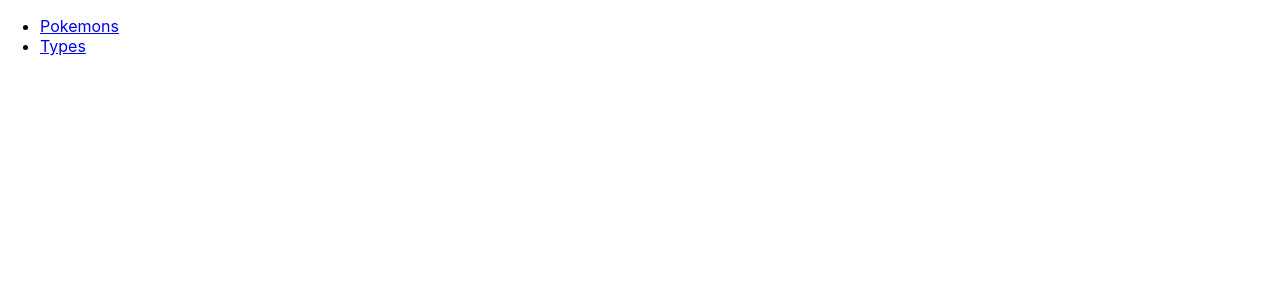
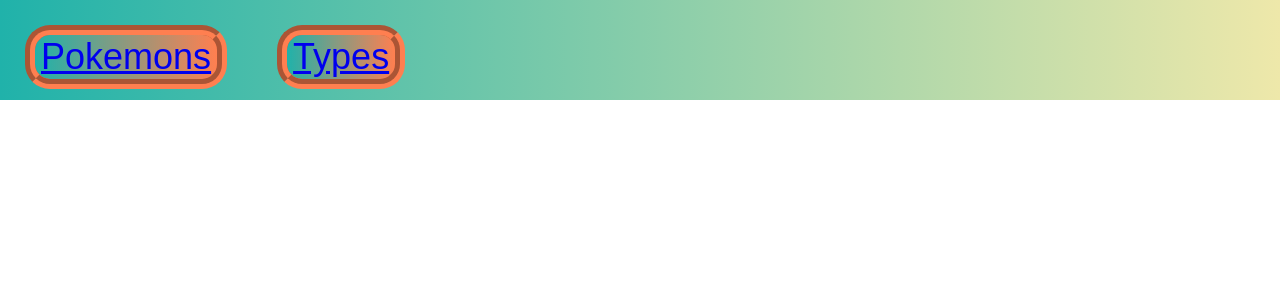
Before and after one commit to MiMi0001/codecool-reactomon, a React (Create React App) app: page / in a window 1280 px wide. Shown: the top 300 px of the page. Built offline with nearby package versions, Linux system fonts and the light colour scheme.

Commit message:
Styling /w React Styled Components

```diff
--- a/package.json
+++ b/package.json
@@ -14,6 +14,7 @@
     "react-router-dom": "^6.8.1",
     "react-scripts": "5.0.1",
     "sort-by": "^1.2.0",
+    "styled-components": "^5.3.6",
     "web-vitals": "^2.1.4"
   },
   "scripts": {
--- a/src/index.js
+++ b/src/index.js
@@ -1,16 +1,91 @@
 import React, {useState, useEffect} from 'react';
 import ReactDOM from 'react-dom/client';
 import './index.css';
-import App from './App';
 import reportWebVitals from './reportWebVitals';
 import axios from "axios";
 import {
     createBrowserRouter,
     RouterProvider,
 } from "react-router-dom";
-import { useRouteError } from "react-router-dom";
-import { Outlet, Link } from "react-router-dom";
-import { Form, useLoaderData } from "react-router-dom";
+import {useRouteError} from "react-router-dom";
+import {Outlet, Link} from "react-router-dom";
+import {Form, useLoaderData} from "react-router-dom";
+import styled from "styled-components";
+
+
+const MainDiv = styled.div`
+  background-image: linear-gradient(to left, burlywood, goldenrod);
+`
+
+const ContainerDiv = styled.div`
+  display: flex;
+  flex-wrap: wrap;
+  justify-content: space-around;
+  align-items: start;
+  height: 550px;
+`
+
+const CardDiv = styled.div`
+    background-image: linear-gradient(to left, palegoldenrod, lightseagreen);
+    border-radius: 25px;
+    background-color: mediumpurple;
+    color: wheat;
+    width: 150px;
+    height: 150px;
+    text-align: center;
+    font-size: 1.5em;
+    border-style: groove;
+    border-width: 7px;
+    border-color: goldenrod;
+    margin: 10px;
+`
+
+const NavDiv = styled.div`
+    background-image: linear-gradient(to left, palegoldenrod, lightseagreen);
+    font-size: 1.5em;
+    height: 100px;
+
+`
+
+const NavButton = styled.button`
+    background-image: linear-gradient(to left, coral, lightseagreen);
+    border-radius: 25px;
+    border-style: groove;
+    border-width: 10px;
+    border-color: coral;
+    color: white;
+    font-size: 1.5em;
+    margin: 25px;
+`
+
+async function pokemonListLoader() {
+    let response = await axios.get(`https://pokeapi.co/api/v2/pokemon`);
+    let pokemons = response.data['results'];
+
+    for (let i=0; i<pokemons.length; i++) {
+        let detailResponse = await axios.get(`https://pokeapi.co/api/v2/pokemon/${i + 1}`);
+        let detailData = detailResponse.data;
+        let image_url = detailData.sprites.front_default;
+        pokemons[i]["image"]=image_url;
+    }
+
+    return response.data['results'];
+}
+
+
+async function typeListLoader() {
+    let response = await axios.get("https://pokeapi.co/api/v2/type");
+    return await response.data['results'];
+
+}
+
+
+async function pokemonLoader({params}) {
+    let id = params.pokemonId;
+    let response = await axios.get(`https://pokeapi.co/api/v2/pokemon/${id}`);
+    return response.data;
+}
+
 
 function ErrorPage() {
     const error = useRouteError();
@@ -25,44 +100,30 @@
 }
 
 
-class PokemonApp extends React.Component {
-    render() {
+function PokemonApp() {
     return (
-            <div>
-                <div id ="nav">
-                    <NavBar />
+        <MainDiv>
+            <div id="nav">
+                <NavBar/>
             </div>
 
-                <div id = "content">
-                    <Outlet />
+            <div id="content">
+                <Outlet/>
             </div>
-            </div>
+        </MainDiv>
     )
-    }
 }
 
 
-class NavBar extends React.Component {
-    render() {
+function NavBar() {
     return (
-            <ul>
-                <li> <Link to={"/pokemons"}> Pokemons </Link> </li>
-                <li> <Link to={"/types"}> Types </Link></li>
-            </ul>
+        <NavDiv>
+            <NavButton> <Link to={"/pokemons"}> Pokemons </Link> </NavButton>
+            <NavButton> <Link to={"/types"}> Types </Link> </NavButton>
+        </NavDiv>
     );
 }
-}
 
-async function listLoader() {
-    let response = await axios.get(`https://pokeapi.co/api/v2/pokemon`);
-    return response.data['results'];
-}
-
-async function pokemonLoader({ params }){
-    let id = params.pokemonId;
-    let response = await axios.get(`https://pokeapi.co/api/v2/pokemon/${id}`);
-    return response.data;
-}
 
 function PokemonList() {
     // state = {
@@ -78,39 +139,30 @@
     // }
     let pokemons = useLoaderData();
     return (
-            <ul>
+        <ContainerDiv>
             {
                 pokemons.map((pokemon, index) =>
-                            <li key={index}> <Link to={`/pokemon/${index+1}`}> {pokemon.name} </Link> </li>
-                        )
+                    <CardDiv>
+                        <Link to={`/pokemon/${index + 1}`}> {pokemon.name} </Link>
+                        <img src={pokemon.image}/>
+                    </CardDiv>)
             }
-            </ul>
+        </ContainerDiv>
     )
 }
 
-class TypeList extends React.Component{
-    state = {
-        types : []
-    }
 
-    componentDidMount() {
-        axios.get("https://pokeapi.co/api/v2/type").then((response)=> {
-            let types = response.data['results'];
-            this.setState({types: types});
-        });
-    }
 
-    render() {
-        return(
+function TypeList() {
+    let types = useLoaderData();
+    return (
         <ul>
-                 {this.state.types
-                     .map((type, index)=>
+            {types.map((type, index) =>
                 <li key={index}> {type.name} </li>
             )
             }
         </ul>
     )
-    }
 }
 
 function PokemonDetail() {
@@ -128,25 +180,25 @@
     )
 }
 
-
 const router = createBrowserRouter([
     {
         path: "/",
-        element: <PokemonApp />,
-        errorElement: <ErrorPage />,
+        element: <PokemonApp/>,
+        errorElement: <ErrorPage/>,
         children: [
             {
                 path: "/pokemons",
-                element: <PokemonList />,
-                loader: listLoader
+                element: <PokemonList/>,
+                loader: pokemonListLoader
             },
             {
                 path: "/types",
-                element: <TypeList />
+                element: <TypeList/>,
+                loader: typeListLoader
             },
             {
                 path: "/pokemon/:pokemonId",
-                element:<PokemonDetail />,
+                element: <PokemonDetail/>,
                 loader: pokemonLoader
             }
         ]
@@ -157,8 +209,8 @@
 
 const root = ReactDOM.createRoot(document.getElementById('root'));
 
-root.render( <React.StrictMode>
-            <RouterProvider router={router} />
+root.render(<React.StrictMode>
+        <RouterProvider router={router}/>
     </React.StrictMode>
 );
 
```
Also changed, not shown: 1 other file (tests, documents, lock files or other folders). Lines whose indentation alone changed are shown as unchanged.
